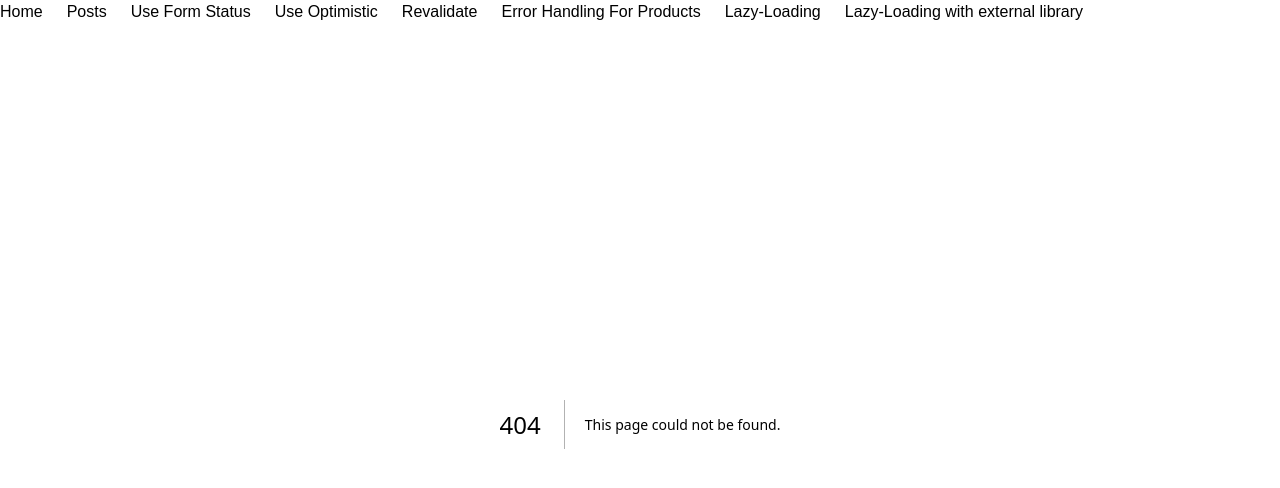
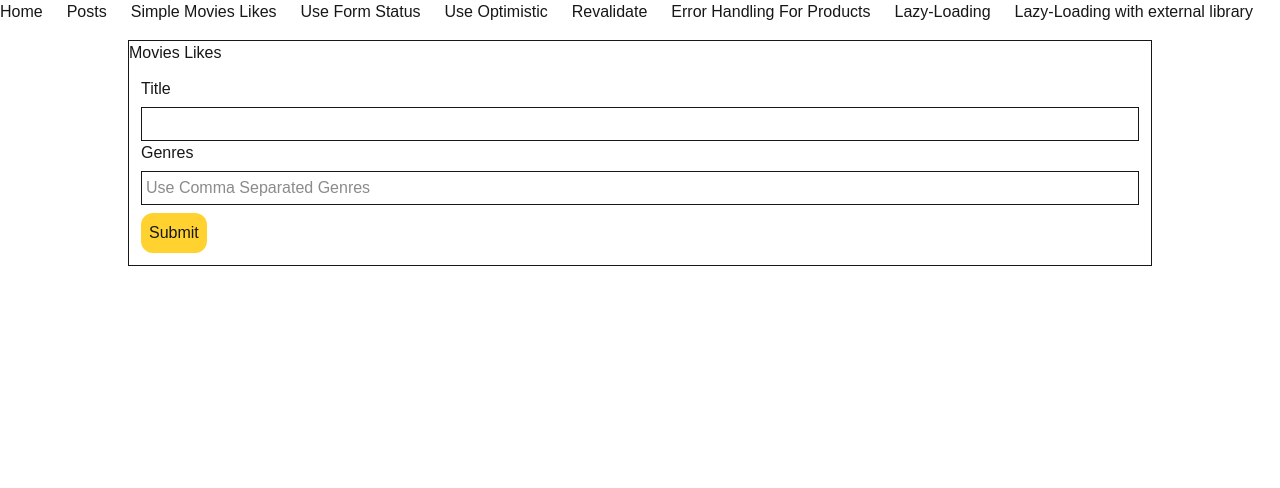
Before and after one commit to ammarShahab/nextjs-typescript-practice, a Next.js app: page /simple-movies-likes/new in a window 1280 px wide. Before the commit this address had no page. Shown: the top 488 px of the page. Built offline with nearby package versions, Linux system fonts and the light colour scheme; no server answers.

Commit message:
created a simple movie like actions

```diff
--- /dev/null
+++ b/app/actions/createMoviesWithLikes.ts
@@ -0,0 +1,35 @@
+"use server";
+
+import { connectDB } from "../lib/db";
+
+interface MoviesFormState {
+  success: boolean;
+  message: string;
+}
+
+export default async function createMoviesWithLikes(
+  prevState: MoviesFormState,
+  formData: FormData,
+): Promise<MoviesFormState> {
+  const title = formData.get("title") as string;
+  const genres = formData.get("genres") as string;
+  const convertedGenres = genres.split(",") as string[];
+  const likes = 0 as number;
+
+  const moviesData = {
+    title,
+    genres: convertedGenres,
+    likes,
+  };
+
+  console.log("Movies Data", moviesData);
+
+  try {
+    const db = await connectDB();
+    await db.collection("movies").insertOne(moviesData);
+    return { success: true, message: "Movies Data Created Successfully" };
+  } catch (error) {
+    console.error(error);
+    return { success: false, message: "Failed to Create Movies Data" };
+  }
+}
--- /dev/null
+++ b/app/actions/toggleMovieLike.ts
@@ -0,0 +1,24 @@
+"use server";
+
+import { connectDB } from "../lib/db";
+import { ObjectId } from "mongodb";
+
+export async function toggleMovieLike(movieId: string, likesCount: number) {
+  try {
+    const db = await connectDB();
+    const moviesCollections = await db.collection("movies");
+    const id = movieId;
+    const filter = { _id: new ObjectId(id) };
+    const updateDoc = {
+      $set: {
+        likes: likesCount,
+      },
+    };
+
+    const result = await moviesCollections.updateOne(filter, updateDoc);
+    console.log("Matched documents:", result.matchedCount);
+    console.log("Modified documents:", result.modifiedCount);
+  } catch (error) {
+    console.log(error);
+  }
+}
--- /dev/null
+++ b/app/component/MovieLikeButton.tsx
@@ -0,0 +1,57 @@
+"use client";
+import { useState } from "react";
+import { toggleMovieLike } from "../actions/toggleMovieLike";
+
+export default function MovieLikeButton({
+  movieId,
+  initialLikes,
+}: {
+  movieId: string;
+  initialLikes: number;
+}) {
+  const [likes, setLikes] = useState<number>(initialLikes);
+  const [isLiked, setIsLiked] = useState<boolean>(false);
+
+  async function handleLike() {
+    const newIsLiked = !isLiked;
+    const newLikes = newIsLiked ? likes + 1 : Math.max(0, likes - 1);
+
+    setIsLiked(newIsLiked);
+    setLikes(newLikes);
+    await toggleMovieLike(movieId, newLikes);
+  }
+  console.log(likes);
+
+  return (
+    <div>
+      {/* <h3>Movie Like Button</h3> */}
+      <button onClick={handleLike}>
+        {isLiked ? (
+          <svg
+            xmlns="http://www.w3.org/2000/svg"
+            viewBox="0 0 24 24"
+            fill="currentColor"
+            className="size-6"
+          >
+            <path d="M15.73 5.5h1.035A7.465 7.465 0 0 1 18 9.625a7.465 7.465 0 0 1-1.235 4.125h-.148c-.806 0-1.534.446-2.031 1.08a9.04 9.04 0 0 1-2.861 2.4c-.723.384-1.35.956-1.653 1.715a4.499 4.499 0 0 0-.322 1.672v.633A.75.75 0 0 1 9 22a2.25 2.25 0 0 1-2.25-2.25c0-1.152.26-2.243.723-3.218.266-.558-.107-1.282-.725-1.282H3.622c-1.026 0-1.945-.694-2.054-1.715A12.137 12.137 0 0 1 1.5 12.25c0-2.848.992-5.464 2.649-7.521C4.537 4.247 5.136 4 5.754 4H9.77a4.5 4.5 0 0 1 1.423.23l3.114 1.04a4.5 4.5 0 0 0 1.423.23ZM21.669 14.023c.536-1.362.831-2.845.831-4.398 0-1.22-.182-2.398-.52-3.507-.26-.85-1.084-1.368-1.973-1.368H19.1c-.445 0-.72.498-.523.898.591 1.2.924 2.55.924 3.977a8.958 8.958 0 0 1-1.302 4.666c-.245.403.028.959.5.959h1.053c.832 0 1.612-.453 1.918-1.227Z" />
+          </svg>
+        ) : (
+          <svg
+            xmlns="http://www.w3.org/2000/svg"
+            fill="none"
+            viewBox="0 0 24 24"
+            strokeWidth={1.5}
+            stroke="currentColor"
+            className="size-6"
+          >
+            <path
+              strokeLinecap="round"
+              strokeLinejoin="round"
+              d="M6.633 10.25c.806 0 1.533-.446 2.031-1.08a9.041 9.041 0 0 1 2.861-2.4c.723-.384 1.35-.956 1.653-1.715a4.498 4.498 0 0 0 .322-1.672V2.75a.75.75 0 0 1 .75-.75 2.25 2.25 0 0 1 2.25 2.25c0 1.152-.26 2.243-.723 3.218-.266.558.107 1.282.725 1.282m0 0h3.126c1.026 0 1.945.694 2.054 1.715.045.422.068.85.068 1.285a11.95 11.95 0 0 1-2.649 7.521c-.388.482-.987.729-1.605.729H13.48c-.483 0-.964-.078-1.423-.23l-3.114-1.04a4.501 4.501 0 0 0-1.423-.23H5.904m10.598-9.75H14.25M5.904 18.5c.083.205.173.405.27.602.197.4-.078.898-.523.898h-.908c-.889 0-1.713-.518-1.972-1.368a12 12 0 0 1-.521-3.507c0-1.553.295-3.036.831-4.398C3.387 9.953 4.167 9.5 5 9.5h1.053c.472 0 .745.556.5.96a8.958 8.958 0 0 0-1.302 4.665c0 1.194.232 2.333.654 3.375Z"
+            />
+          </svg>
+        )}
+      </button>
+    </div>
+  );
+}
--- a/app/component/Navbar.tsx
+++ b/app/component/Navbar.tsx
@@ -6,6 +6,7 @@ export default function Navbar() {
     <nav className="flex gap-6">
       <Link href="/">Home</Link>
       <Link href="/posts">Posts</Link>
+      <Link href="/simple-movies-likes">Simple Movies Likes</Link>
       <Link href="/useformstatus-posts/new">Use Form Status</Link>
       <Link href="/useoptimistic">Use Optimistic</Link>
       <Link href="/revalidate">Revalidate</Link>
--- /dev/null
+++ b/app/simple-movies-likes/new/page.tsx
@@ -0,0 +1,49 @@
+"use client";
+
+import createMoviesWithLikes from "../../actions/createMoviesWithLikes";
+import { useActionState } from "react";
+
+const initialState = {
+  success: false,
+  message: "",
+};
+
+export default function CreateMoviesWithLikes() {
+  const [state, formAction, pending] = useActionState(
+    createMoviesWithLikes,
+    initialState,
+  );
+
+  return (
+    <div className="max-w-5xl mx-auto border mt-4">
+      <h3>Movies Likes</h3>
+      {state.message && (
+        <p className={state.success ? "text-green-600" : "text-red-600"}>
+          {state.message}
+        </p>
+      )}
+      <form action={formAction} className="p-3">
+        <div className="flex flex-col gap-1.5 ">
+          <label>Title</label>
+          <input type="text" name="title" className="border p-1" />
+        </div>
+        <div className="flex flex-col gap-1.5 mb-2">
+          <label>Genres</label>
+          <input
+            type="text"
+            name="genres"
+            className="border p-1"
+            placeholder="Use Comma Separated Genres"
+          />
+        </div>
+        <button
+          type="submit"
+          disabled={pending}
+          className="bg-amber-300 rounded-xl p-2 disabled:opacity-50"
+        >
+          {pending ? "Submitting..." : "Submit"}
+        </button>
+      </form>
+    </div>
+  );
+}
--- /dev/null
+++ b/app/simple-movies-likes/page.tsx
@@ -0,0 +1,48 @@
+import Link from "next/link";
+import { connectDB } from "../lib/db";
+import MovieLikeButton from "../component/MovieLikeButton";
+
+export default async function ShowMovies() {
+  const db = await connectDB();
+  const moviesCollection = await db.collection("movies").find().toArray();
+  console.log(moviesCollection);
+
+  return (
+    <div className="max-w-5xl mx-auto">
+      <button className="mt-2 mb-2">
+        <Link
+          className="bg-blue-400 text-white p-2 rounded-xl"
+          href="/simple-movies-likes/new"
+        >
+          Create Movies Data
+        </Link>
+      </button>
+      <div>
+        <h3>Show All Movies</h3>
+        <div>
+          {moviesCollection.map((movie) => (
+            <div
+              key={movie._id.toString()}
+              className="grid grid-cols-1 sm:grid-cols-4 border"
+            >
+              <h3>Title: {movie.title}</h3>
+              <p>
+                Genre:
+                {movie.genres.map((genre: string[], index: number) => (
+                  <span key={index + 1}>{genre},</span>
+                ))}
+              </p>
+              <div className="flex gap-3">
+                <p>Likes: {movie.likes}</p>
+                <MovieLikeButton
+                  movieId={movie._id.toString()}
+                  initialLikes={movie.likes}
+                />
+              </div>
+            </div>
+          ))}
+        </div>
+      </div>
+    </div>
+  );
+}
```
